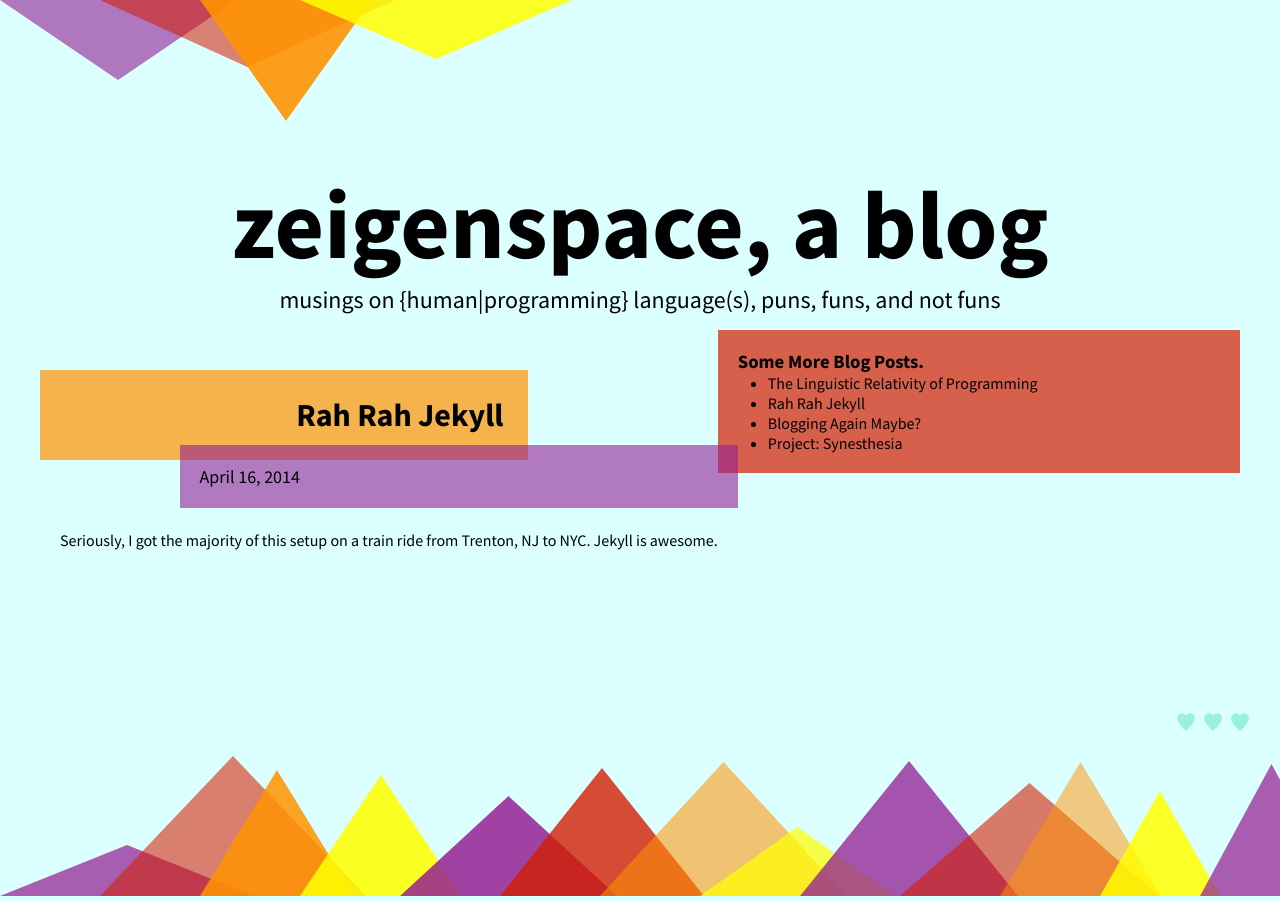
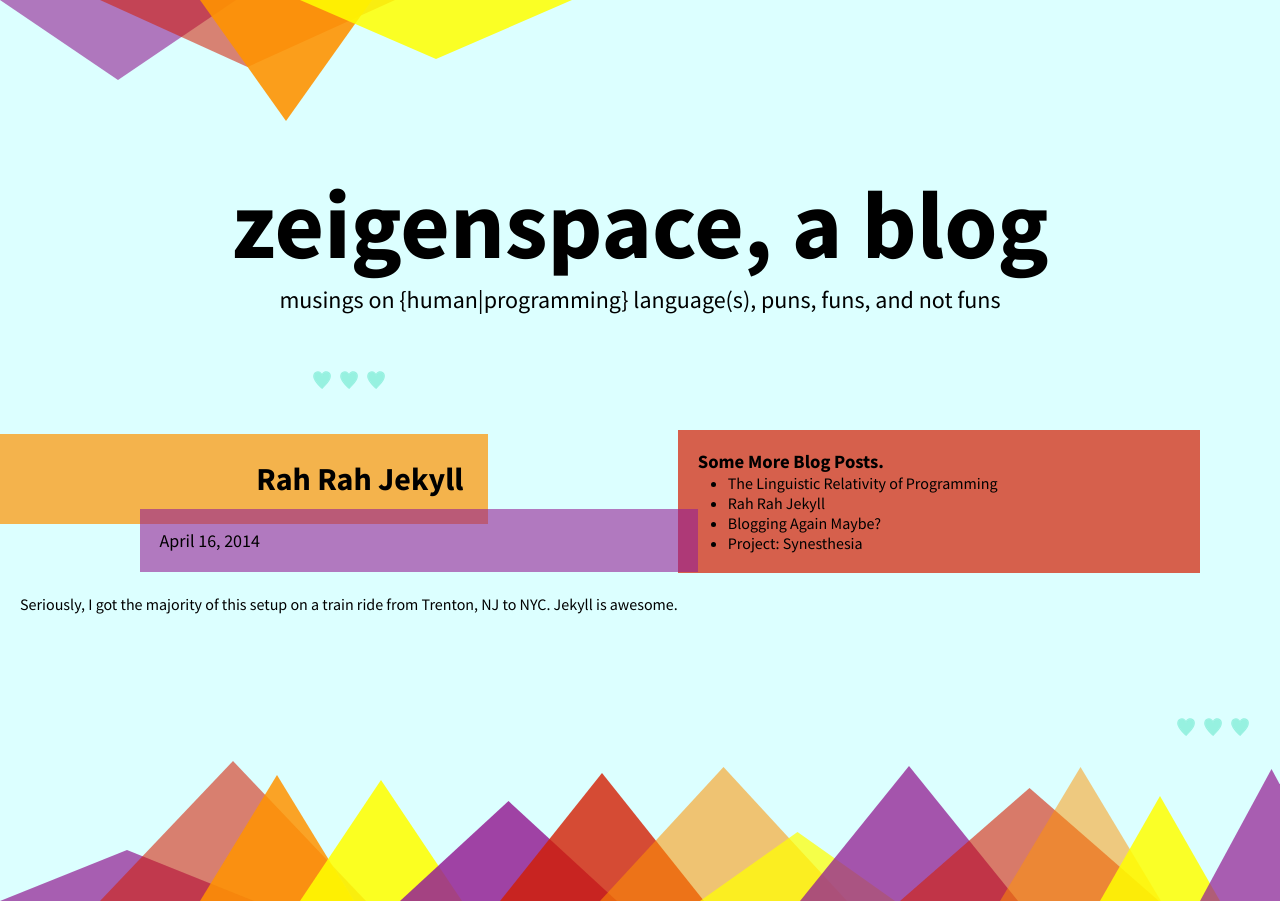
Before and after one commit to jennazee/jennazee.github.io, a Jekyll site: the page built from _posts/2014-04-16-rah-rah-jekyll.markdown, in a window 1280 px wide. Built offline with Jekyll 4.4.1, drawn with Linux system fonts in a browser that asks for light colours.

Commit message:
Add hearts, clean up a bit

```diff
--- a/_config.yml
+++ b/_config.yml
@@ -1,4 +1,4 @@
 name: 'zeigenspace, a blog'
-highlighter: true
+highlighter: rouge
 permalink: none
 exclude: [node_modules]
--- a/jennais.css
+++ b/jennais.css
@@ -11,7 +11,7 @@
   padding-bottom: 15px; }
 
 body {
-  font-family: 'Source Sans Pro', Helvetica, sans-serif;
+  font-family: 'Source Sans Pro', Trebuchet MS, sans-serif;
   background: #dcffff;
   position: relative;
   min-height: 100%; }
@@ -56,7 +56,7 @@
   text-align: center;
   padding-bottom: 15px; }
 
-.Textbox:before, footer:before {
+.Textbox:before, .Article:before, footer:before {
   content: '';
   background-image: url(teal-heart.svg), url(teal-heart.svg), url(teal-heart.svg);
   background-repeat: no-repeat;
@@ -145,7 +145,8 @@
   left: 0; }
   footer svg {
     transform: rotateX(180deg);
-    margin-top: 10px; }
+    margin-top: 10px;
+    margin-bottom: -5px; }
 
 .Blog-wrapper {
   height: 100%;
@@ -154,14 +155,19 @@
 .Postlist {
   flex: 1;
   min-width: 300px;
-  margin-left: -20px; }
+  margin-left: -20px;
+  margin-top: 100px; }
 
 .Postlist-content {
   background-color: rgba(212, 29, 0, 0.7);
   padding: 20px; }
 
+.Article {
+  text-align: center; }
+
 .Article-content {
-  padding: 0 20px; }
+  padding: 0 20px;
+  text-align: left; }
   .Article-content blockquote {
     margin: 10px 20px;
     font-size: 1.2em; }
@@ -172,14 +178,13 @@
     margin-top: 20px; }
 
 .Blog .Contentbox {
-  margin: 0 auto;
   max-width: 1200px; }
 .Blog ul, .Blog ol {
   padding-left: 30px; }
 
 @media (max-width: 640px) {
   .Title {
-    font-size: 16vw; }
+    font-size: 15vw; }
 
   .Subtitle {
     font-size: 18px; }
@@ -205,7 +210,7 @@
       height: 70px;
       width: 150px;
       background-color: rgba(255, 255, 0, 0.7);
-      margin-bottom: -30px;
+      margin-bottom: -20px;
       margin-right: 20px; }
 
   .Postlist-content {
```
Also changed, not shown: jennais.scss (+11 -6 lines), 1 other file.
